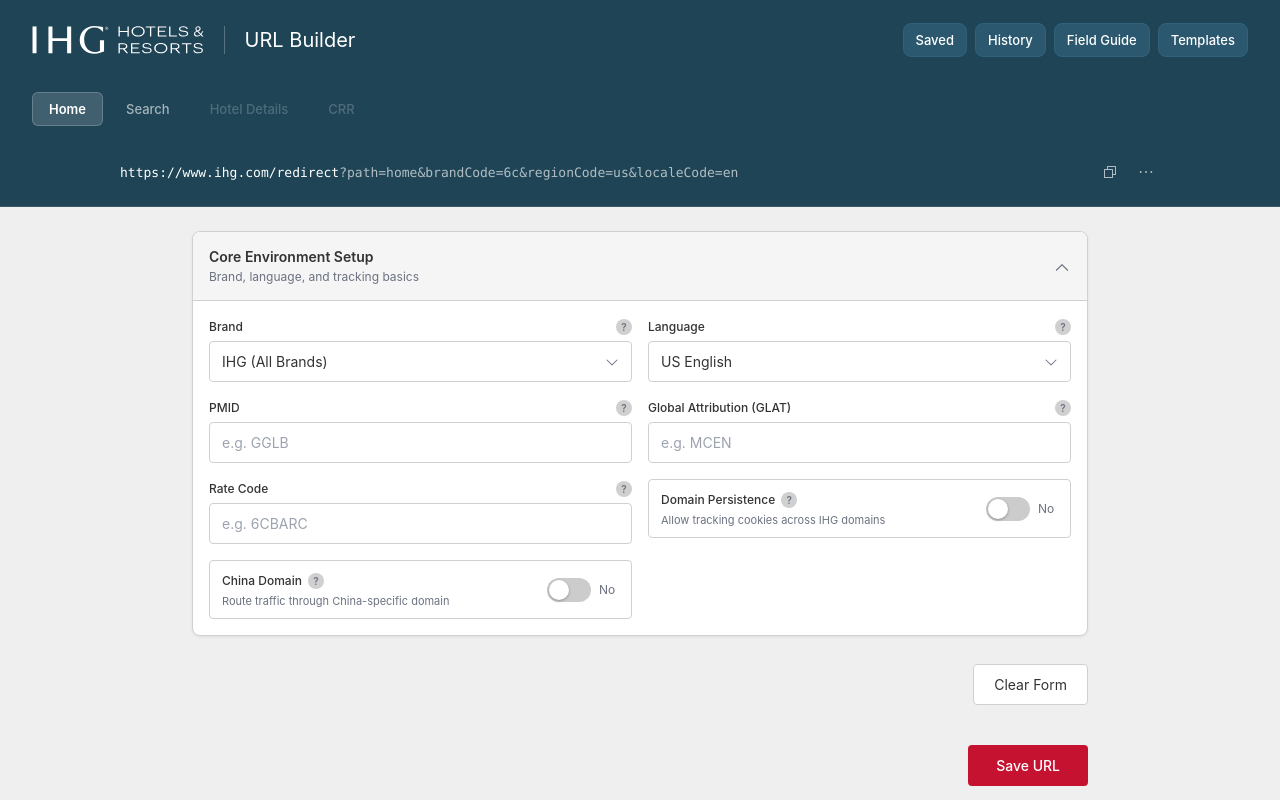
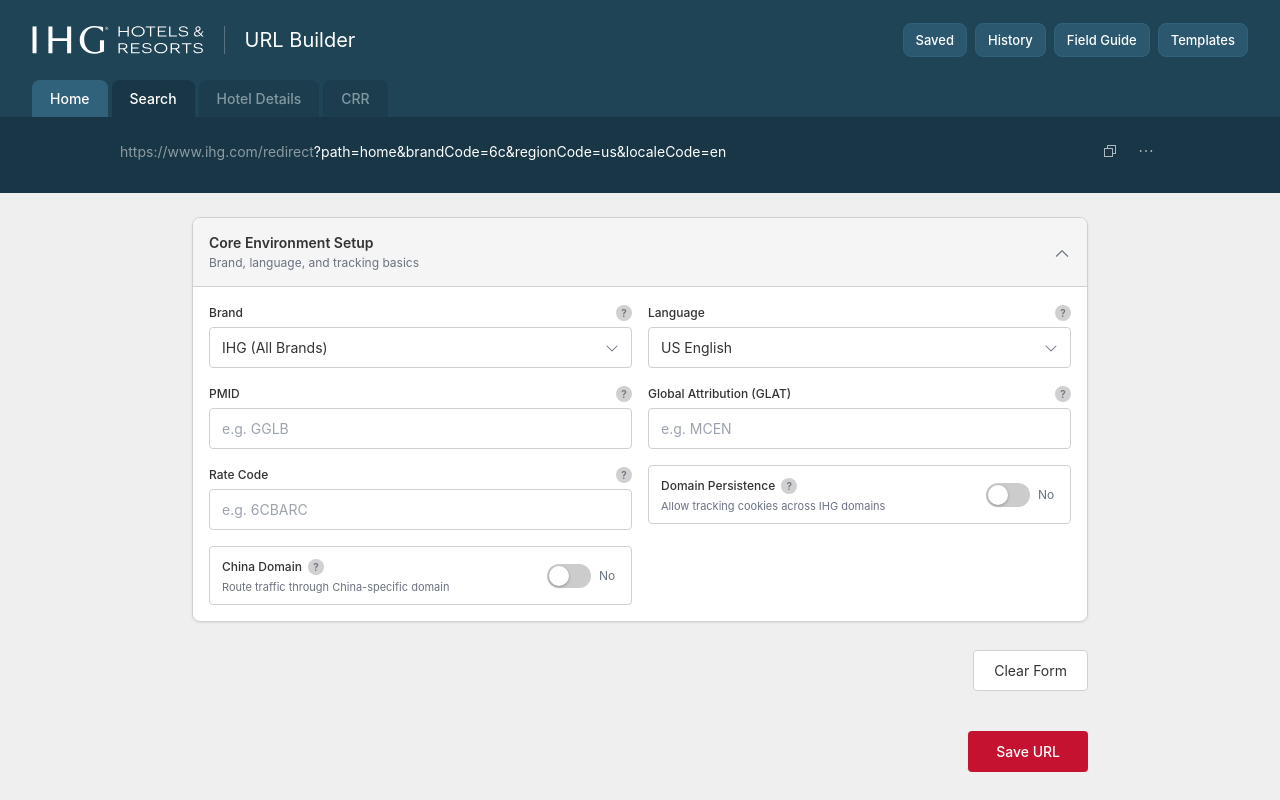
Before and after one commit to mnizinski79/url-builder, an Angular app: page / in a window 1280 px wide. Built offline with nearby package versions, Linux system fonts and the light colour scheme.

Commit message:
fix: tabs top-radius only, active #30627b, inactive #183645; URL bar bg #183645 to match Figma

```diff
--- a/src/app/components/tab-bar/tab-bar.component.css
+++ b/src/app/components/tab-bar/tab-bar.component.css
@@ -1,42 +1,43 @@
 .tab-bar-wrapper {
   background: var(--color-navy);
-  padding: 12px 32px;
+  padding: 0 32px;
+  display: flex;
+  align-items: flex-end;
 }
 
-.tab-bar { display: flex; gap: 6px; }
+.tab-bar {
+  display: flex;
+  gap: 4px;
+}
 
 .tab {
-  padding: 7px 16px;
-  font-size: 13px;
+  padding: 10px 18px;
+  font-size: 14px;
   font-weight: 500;
-  color: rgba(255, 255, 255, 0.6);
-  background: transparent;
-  border: 1px solid transparent;
-  border-radius: 6px;
+  color: var(--color-text-on-dark);
+  background: #183645;
+  border: none;
+  border-radius: 8px 8px 0 0;
   cursor: pointer;
-  transition: background var(--transition-base), color var(--transition-base), border-color var(--transition-base);
+  transition: background var(--transition-base);
   white-space: nowrap;
-  line-height: 1.4;
+  line-height: normal;
 }
 
 .tab:hover:not(.disabled) {
-  color: var(--color-text-on-dark);
-  background: rgba(255, 255, 255, 0.08);
+  background: #1e4055;
 }
 
 .tab.active {
-  color: var(--color-text-on-dark);
-  background: rgba(255, 255, 255, 0.15);
-  border-color: rgba(255, 255, 255, 0.2);
-  font-weight: 600;
+  background: #30627b;
 }
 
 .tab.disabled {
-  opacity: 0.35;
+  opacity: 0.45;
   cursor: not-allowed;
 }
 
 @media (max-width: 768px) {
-  .tab-bar-wrapper { padding: 10px 16px; overflow-x: auto; }
+  .tab-bar-wrapper { padding: 0 16px; overflow-x: auto; }
   .tab-bar { flex-wrap: nowrap; }
 }
--- a/src/app/components/url-bar/url-bar.component.css
+++ b/src/app/components/url-bar/url-bar.component.css
@@ -3,9 +3,8 @@
   position: sticky;
   top: 0;
   z-index: 100;
-  background: var(--color-navy);
-  padding: 20px 32px;
-  border-bottom: 1px solid rgba(255,255,255,0.1);
+  background: #183645;
+  padding: 20px 32px 28px;
 }
 
 .url-bar {
@@ -27,13 +26,13 @@
   display: flex;
   align-items: baseline;
   white-space: nowrap;
-  font-size: 13px;
-  font-family: 'Menlo', 'Consolas', monospace;
+  font-size: 14px;
+  font-family: 'Inter', sans-serif;
   overflow: hidden;
 }
 
-.url-base { color: var(--color-text-on-dark); flex-shrink: 0; }
-.url-query { color: var(--color-text-on-dark-muted); }
+.url-base { color: rgba(255, 255, 255, 0.5); flex-shrink: 0; }
+.url-query { color: var(--color-text-on-dark); }
 
 .url-fade {
   position: absolute;
@@ -41,7 +40,7 @@
   right: 0;
   width: 60px;
   height: 100%;
-  background: linear-gradient(to right, transparent, var(--color-navy));
+  background: linear-gradient(to right, transparent, #183645);
   pointer-events: none;
 }
 
```
